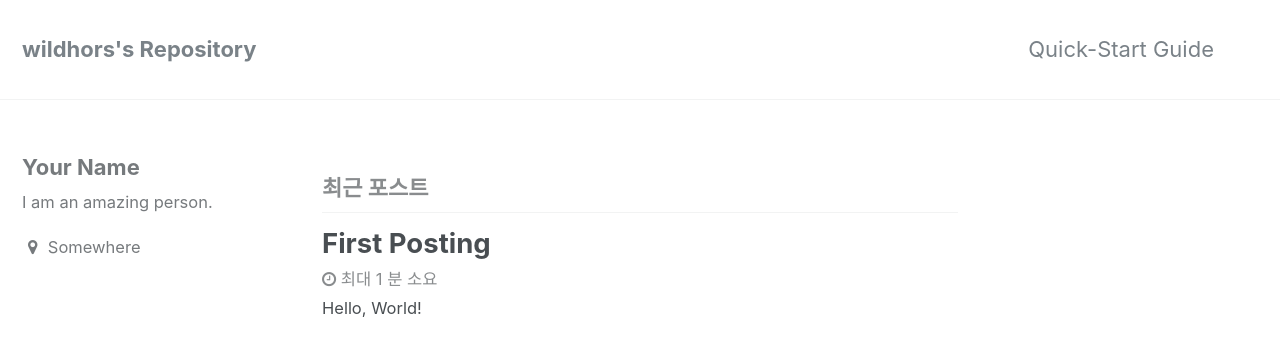
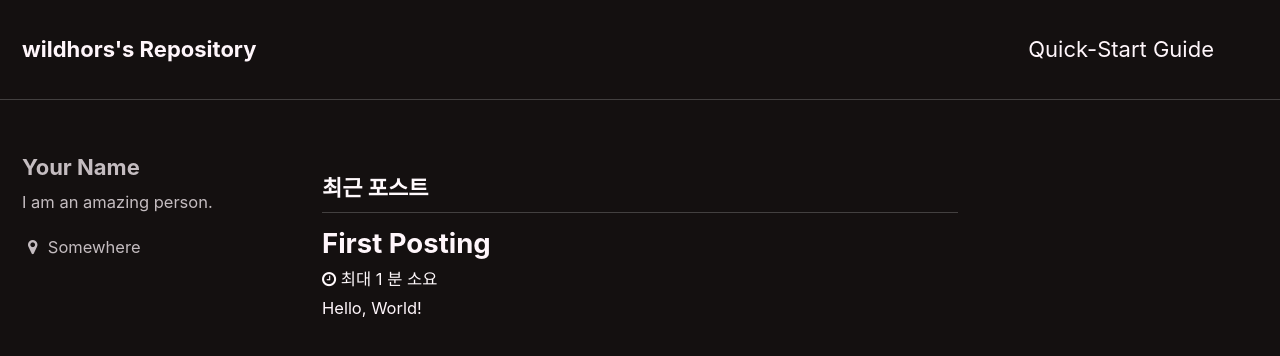
Before and after one commit to wildhors/wildhors.github.io, a Jekyll site: the page built from index.html, in a window 1280 px wide and 900 px high. Shown: the top 356 px of the window. Built offline with Jekyll 4.4.1, drawn with Linux system fonts in a browser that asks for light colours; the list of posts is cut into pages by our own code.

Commit message:
skin: neon locale: ko-KR

```diff
--- a/_config.yml
+++ b/_config.yml
@@ -5,10 +5,10 @@
 # For technical reasons, this file is *NOT* reloaded automatically when you use
 # `jekyll serve`. If you change this file, please restart the server process.
 
-minimal_mistakes_skin    : "default" # "air", "aqua", "contrast", "dark", "dirt", "neon", "mint", "plum", "sunrise"
+minimal_mistakes_skin    : "neon" # "default" "air", "aqua", "contrast", "dark", "dirt", "neon", "mint", "plum", "sunrise"
 
 # Site Settings
-locale                   : "ko"
+locale                   : "ko-KR"
 title                    : "wildhors's Repository"
 title_separator          : "-"
 name                     : "wildhors"
```
